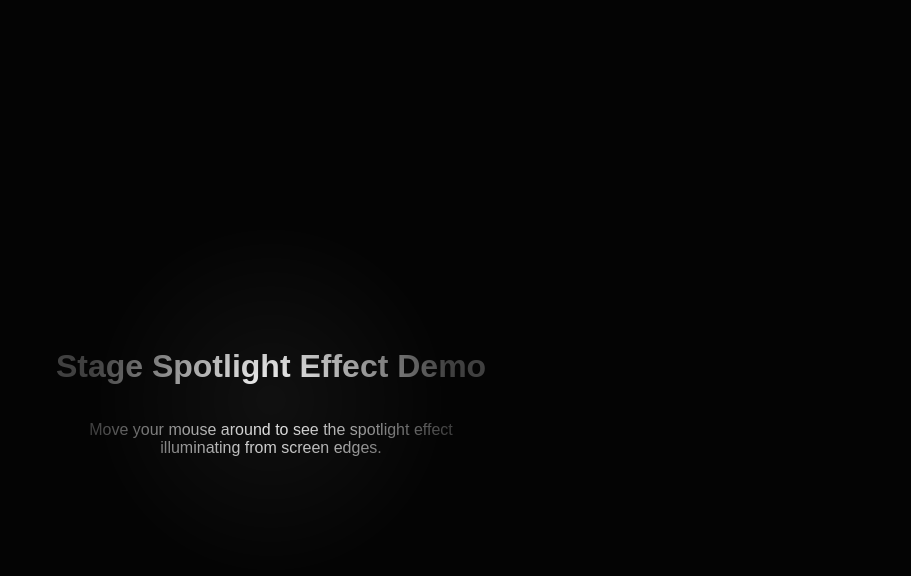
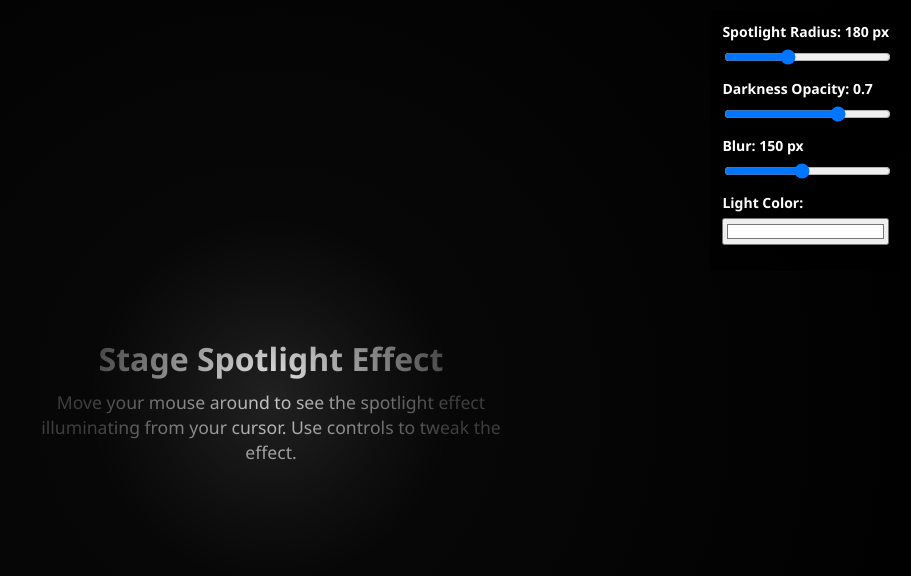
Before and after one commit to ChamikaraM/stage-spotlight, a website: page test.html in a window 1280 px wide. Shown: the whole page, without its empty margins (369-1280 px from the left). Drawn offline with Linux system fonts and the light colour scheme.

Commit message:
controllers added

```diff
--- a/src/index.js
+++ b/src/index.js
@@ -1,18 +1,25 @@
 let canvas, ctx, animationFrameId;
 let mouseX = window.innerWidth / 2;
 let mouseY = window.innerHeight / 2;
+let targetX = mouseX;
+let targetY = mouseY;
 
-export function initStageSpotlight(options = {}) {
-  const {
-    spotlightRadius = 150,
-    darknessOpacity = 0.7,
-    blur = 100,
-    lightColor = "#ffffff",
-    followSpeed = 0.1,
-    zIndex = 9999,
-  } = options;
+const defaultOptions = {
+  spotlightRadius: 180,
+  darknessOpacity: 0.7,
+  blur: 150,
+  lightColor: "#ffffff",
+  followSpeed: 0.12,
+  zIndex: 9999,
+};
 
-  // Create canvas overlay
+let options = { ...defaultOptions };
+
+function lerp(start, end, t) {
+  return start + (end - start) * t;
+}
+
+function createCanvas() {
   canvas = document.createElement("canvas");
   canvas.style.position = "fixed";
   canvas.style.top = 0;
@@ -20,43 +27,40 @@ export function initStageSpotlight(options = {}) {
   canvas.style.width = "100vw";
   canvas.style.height = "100vh";
   canvas.style.pointerEvents = "none";
-  canvas.style.zIndex = zIndex;
+  canvas.style.zIndex = options.zIndex;
   canvas.width = window.innerWidth;
   canvas.height = window.innerHeight;
-
   document.body.appendChild(canvas);
   ctx = canvas.getContext("2d");
-
-  let targetX = mouseX;
-  let targetY = mouseY;
+}
 
 function draw() {
   ctx.clearRect(0, 0, canvas.width, canvas.height);
 
-    // Darken entire screen
-    ctx.fillStyle = `rgba(0, 0, 0, ${darknessOpacity})`;
+  // Dark overlay
+  ctx.fillStyle = `rgba(0,0,0,${options.darknessOpacity})`;
   ctx.fillRect(0, 0, canvas.width, canvas.height);
 
-    // Smooth follow motion
-    mouseX += (targetX - mouseX) * followSpeed;
-    mouseY += (targetY - mouseY) * followSpeed;
+  // Smooth follow mouse with lerp
+  mouseX = lerp(mouseX, targetX, options.followSpeed);
+  mouseY = lerp(mouseY, targetY, options.followSpeed);
 
-    // Create radial gradient for spotlight
+  // Draw spotlight circle around mouse
   const gradient = ctx.createRadialGradient(
     mouseX,
     mouseY,
     0,
     mouseX,
     mouseY,
-      spotlightRadius
+    options.spotlightRadius
   );
-    gradient.addColorStop(0, lightColor);
+  gradient.addColorStop(0, options.lightColor);
   gradient.addColorStop(1, "transparent");
 
   ctx.globalCompositeOperation = "destination-out";
   ctx.fillStyle = gradient;
   ctx.beginPath();
-    ctx.arc(mouseX, mouseY, spotlightRadius + blur, 0, Math.PI * 2);
+  ctx.arc(mouseX, mouseY, options.spotlightRadius + options.blur, 0, Math.PI * 2);
   ctx.fill();
   ctx.globalCompositeOperation = "source-over";
 
@@ -68,18 +72,24 @@ export function initStageSpotlight(options = {}) {
   targetY = e.clientY;
 }
 
-  window.addEventListener("mousemove", handleMouseMove);
-  window.addEventListener("resize", () => {
+function handleResize() {
+  if (!canvas) return;
   canvas.width = window.innerWidth;
   canvas.height = window.innerHeight;
-  });
+}
 
+export function initStageSpotlight(customOptions = {}) {
+  options = { ...defaultOptions, ...customOptions };
+  createCanvas();
+  window.addEventListener("mousemove", handleMouseMove);
+  window.addEventListener("resize", handleResize);
   draw();
 }
 
 export function destroyStageSpotlight() {
   cancelAnimationFrame(animationFrameId);
   window.removeEventListener("mousemove", handleMouseMove);
+  window.removeEventListener("resize", handleResize);
   if (canvas && canvas.parentNode) {
     canvas.parentNode.removeChild(canvas);
   }
--- a/test.html
+++ b/test.html
@@ -2,48 +2,126 @@
 <html lang="en">
 <head>
   <meta charset="UTF-8" />
+  <title>Stage Spotlight Demo - No Beams</title>
   <meta name="viewport" content="width=device-width, initial-scale=1" />
-  <title>Stage Spotlight Test</title>
   <style>
     body {
       margin: 0;
       height: 100vh;
-      background: #111;
-      color: white;
-      font-family: Arial, sans-serif;
       overflow: hidden;
+      background: radial-gradient(circle at center, #222, #000);
+      font-family: 'Segoe UI', Tahoma, Geneva, Verdana, sans-serif;
+      color: #eee;
       display: flex;
+      flex-direction: column;
       align-items: center;
       justify-content: center;
-      flex-direction: column;
+      user-select: none;
     }
     h1 {
+      margin-bottom: 10px;
+    }
+    #controls {
+      position: fixed;
+      top: 10px;
+      right: 10px;
+      background: rgba(0,0,0,0.7);
+      padding: 12px;
+      border-radius: 8px;
+      font-size: 14px;
+      max-width: 280px;
+      z-index: 10000;
+      color: white;
+    }
+    #controls label {
+      display: block;
+      margin-bottom: 6px;
+      font-weight: 600;
+    }
+    #controls input[type="range"], #controls input[type="color"] {
+      width: 100%;
+      margin-bottom: 14px;
+    }
+    p.info {
+      max-width: 480px;
+      text-align: center;
+      margin-top: 0;
       margin-bottom: 20px;
-    }
-    p {
-      max-width: 400px;
-      text-align: center;
+      font-size: 1.1rem;
+      line-height: 1.4;
+      color: #ccc;
     }
   </style>
 </head>
 <body>
-  <h1>Stage Spotlight Effect Demo</h1>
-  <p>Move your mouse around to see the spotlight effect illuminating from screen edges.</p>
+  <h1>Stage Spotlight Effect</h1>
+  <p class="info">Move your mouse around to see the spotlight effect illuminating from your cursor. Use controls to tweak the effect.</p>
+
+  <div id="controls">
+    <label for="radius">Spotlight Radius: <span id="radiusVal">180</span> px</label>
+    <input type="range" id="radius" min="50" max="400" value="180" />
+
+    <label for="opacity">Darkness Opacity: <span id="opacityVal">0.7</span></label>
+    <input type="range" id="opacity" min="0" max="1" step="0.01" value="0.7" />
+
+    <label for="blur">Blur: <span id="blurVal">150</span> px</label>
+    <input type="range" id="blur" min="20" max="300" value="150" />
+
+    <label for="color">Light Color:</label>
+    <input type="color" id="color" value="#ffffff" />
+  </div>
 
   <script type="module">
     import { initStageSpotlight, destroyStageSpotlight } from './src/index.js';
 
-    initStageSpotlight({
-      spotlightRadius: 180,
-      darknessOpacity: 0.75,
-      blur: 120,
-      lightColor: '#fff',
-      followSpeed: 0.15,
-      zIndex: 9999
+    const controls = {
+      radius: document.getElementById("radius"),
+      opacity: document.getElementById("opacity"),
+      blur: document.getElementById("blur"),
+      color: document.getElementById("color"),
+    };
+
+    const labels = {
+      radius: document.getElementById("radiusVal"),
+      opacity: document.getElementById("opacityVal"),
+      blur: document.getElementById("blurVal"),
+    };
+
+    let currentOptions = {
+      spotlightRadius: +controls.radius.value,
+      darknessOpacity: +controls.opacity.value,
+      blur: +controls.blur.value,
+      lightColor: controls.color.value,
+    };
+
+    function init() {
+      destroyStageSpotlight();
+      initStageSpotlight(currentOptions);
+    }
+
+    Object.entries(controls).forEach(([key, el]) => {
+      el.addEventListener("input", (e) => {
+        if (key === "color") {
+          currentOptions.lightColor = e.target.value;
+        } else {
+          const val = parseFloat(e.target.value);
+          currentOptions[
+            key === "radius" ? "spotlightRadius" :
+            key === "opacity" ? "darknessOpacity" :
+            key === "blur" ? "blur" : key
+          ] = val;
+          labels[key].textContent = val;
+        }
+        destroyStageSpotlight();
+        initStageSpotlight(currentOptions);
+      });
     });
 
-    // Optional: clean up spotlight when leaving page
-    window.addEventListener('beforeunload', () => {
+    // Init on load
+    init();
+
+    // Clean up on page unload
+    window.addEventListener("beforeunload", () => {
       destroyStageSpotlight();
     });
   </script>
```
Lines whose indentation alone changed are shown as unchanged.
